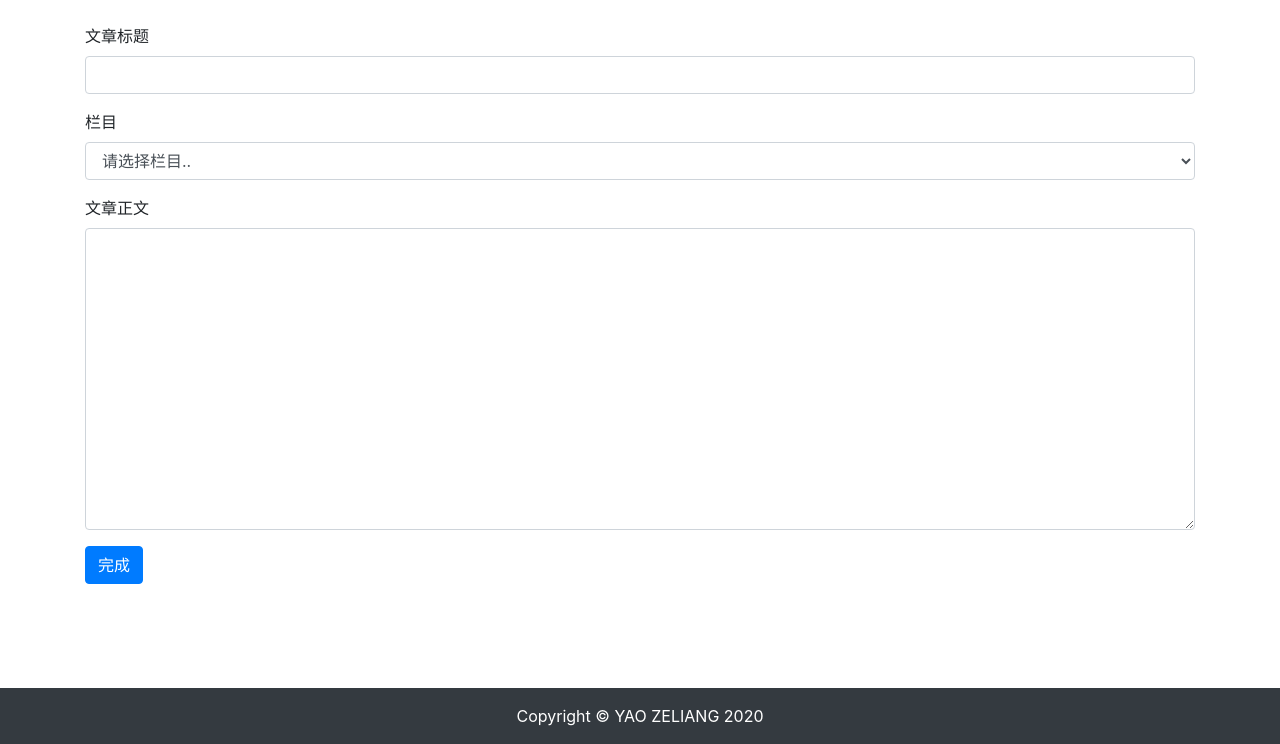
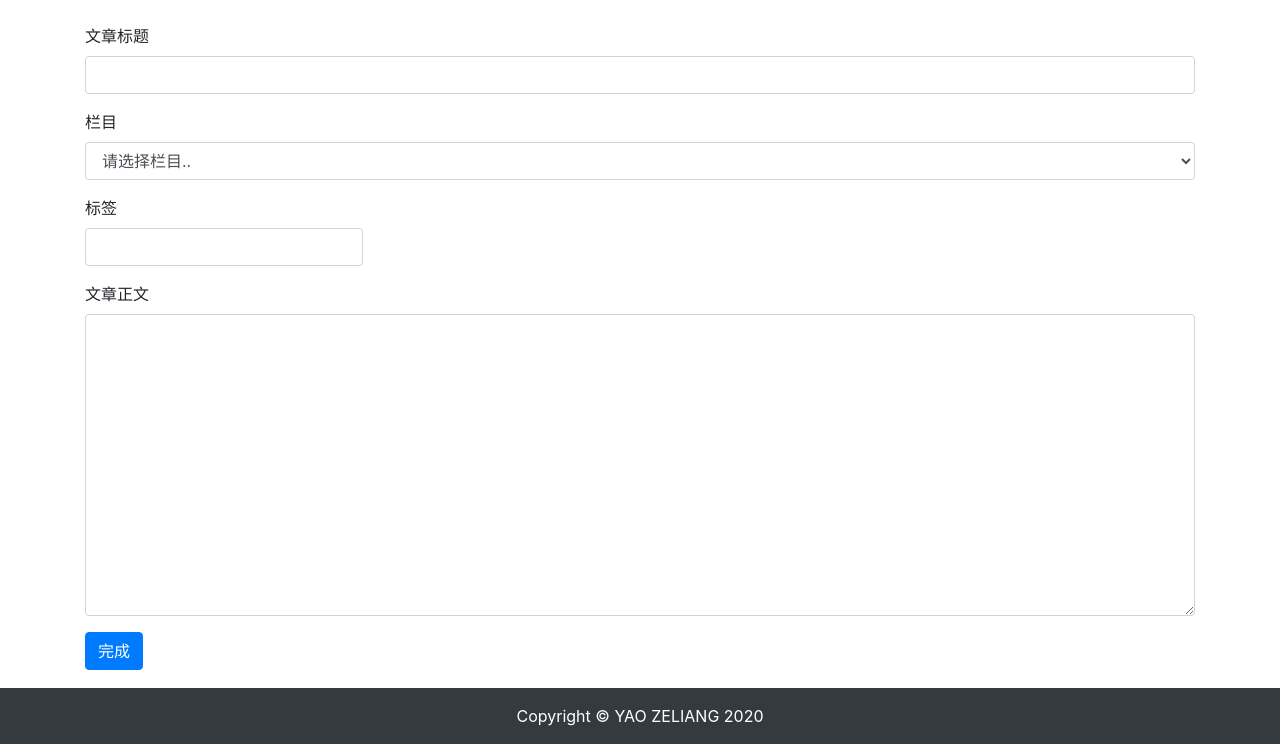
Before and after one commit to yaozeliang/Personal-Site-with-Dashboard-Covid-19, a Django app: page /article/article-create/ in a window 1280 px wide. Shown: the part 56-800 px from the top of the page. Run offline with Django 3.2, Linux system fonts and the light colour scheme; data comes from the database, SQL or seed files in the repository; both versions use the stored data as it was after the commit; parts of the project's set-up code (start-up, migrations or seed data) failed here and were passed over; some libraries are stand-ins or nearby versions.

Commit message:
Add Tags

```diff
--- a/article/forms.py
+++ b/article/forms.py
@@ -6,4 +6,4 @@ from .models import ArticlePost
 class ArticlePostForm(forms.ModelForm):
     class Meta:
         model = ArticlePost
-        fields = ('title', 'body')
+        fields = ('title', 'body','tags')
--- a/article/models.py
+++ b/article/models.py
@@ -2,6 +2,9 @@ from django.db import models
 from django.conf import settings
 from django.contrib.auth.models import User
 from django.urls import reverse
+
+# Django-taggit
+from taggit.managers import TaggableManager
 
 
 from django.utils import timezone
@@ -35,6 +38,7 @@ class ArticlePost(models.Model):
         on_delete=models.CASCADE,
         related_name='category'
     )
+    tags = TaggableManager(blank=True)
 
     class Meta:
         verbose_name = 'Article'
--- a/article/views.py
+++ b/article/views.py
@@ -83,6 +83,8 @@ def article_create(request):
             if request.POST['category'] != 'none':
                 new_article.category = Category.objects.get(id=request.POST['category'])
             new_article.save()
+            # 新增代码，保存 tags 的多对多关系
+            article_post_form.save_m2m()
 
             return redirect("article:article_list")
         # 如果数据不合法，返回错误信息
--- a/templates/article/create.html
+++ b/templates/article/create.html
@@ -22,7 +22,7 @@
                     <input type="text" class="form-control" id="title" name="title">
                 </div>
 
-                    <!-- 文章栏目 -->
+                <!-- 文章栏目 -->
                 <div class="form-group">
                     <label for="category">栏目</label>
                     <select class="form-control"
@@ -35,6 +35,17 @@
                         {% endfor %}
                     </select>
                 </div>
+
+                <!-- 多个标签最好用英文逗号进行分隔 -->
+                <div class="form-group">
+                    <label for="tags">标签</label>
+                    <input type="text"
+                        class="form-control col-3"
+                        id="tags"
+                        name="tags"
+                    >
+                </div>
+
 
 
                 <!-- 文章正文 -->
```
Also changed, not shown: article/migrations/0004_articlepost_tags.py (added), db.sqlite3.
